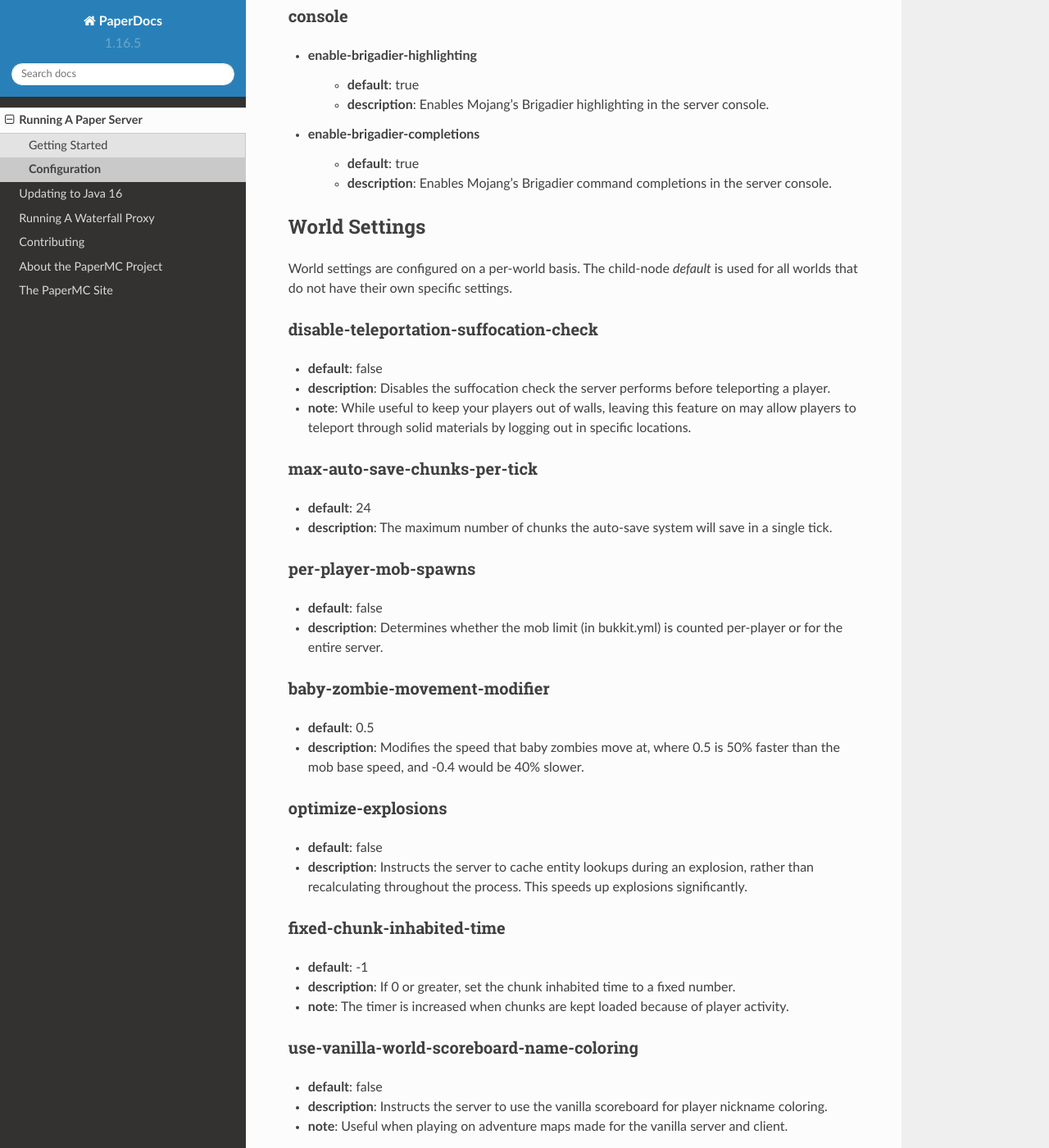
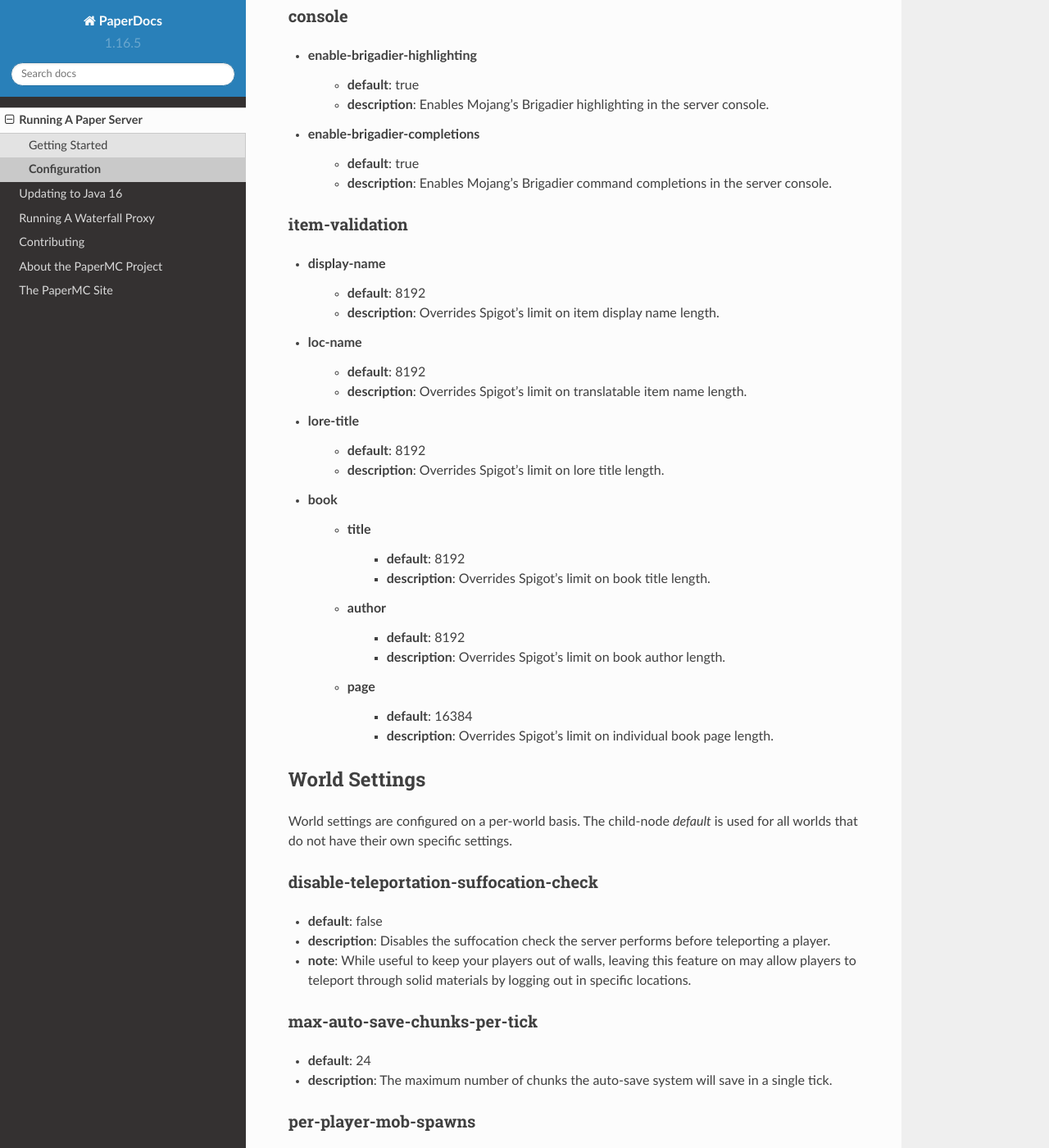
Before and after one commit to PaperMC/PaperDocs, a Sphinx documentation site: the page built from source/server/configuration.rst, in a window 1280 px wide and 1400 px high, scrolled down 6878 px. Shown: the whole window at 82% size. Built offline with Sphinx 7.4.7 and the Read the Docs theme 2.0.0, drawn with Linux system fonts in a browser that asks for light colours; pages that are not in the unit, such as notebooks, are missing from menus; some of the changed text lies outside the part shown.

Commit message:
document item-validation (#67)
https://github.com/PaperMC/Paper/commit/7ad8498c32699fbaffa2c90f997b46ab4d139a38

```diff
--- a/source/server/configuration.rst
+++ b/source/server/configuration.rst
@@ -303,6 +303,30 @@ console
 * enable-brigadier-completions
     - **default**: true
     - **description**: Enables Mojang's Brigadier command completions in the server console.
+
+item-validation
+~~~~~~~~~~~~~~~
+* display-name
+    - **default**: 8192
+    - **description**: Overrides Spigot's limit on item display name length.
+* loc-name
+    - **default**: 8192
+    - **description**: Overrides Spigot's limit on translatable item name
+      length.
+* lore-title
+    - **default**: 8192
+    - **description**: Overrides Spigot's limit on lore title length.
+* book
+    * title
+        - **default**: 8192
+        - **description**: Overrides Spigot's limit on book title length.
+    * author
+        - **default**: 8192
+        - **description**: Overrides Spigot's limit on book author length.
+    * page
+        - **default**: 16384
+        - **description**: Overrides Spigot's limit on individual book page
+          length.
 
 World Settings
 ==============
```
Also changed, not shown: other parts of source/server/configuration.rst (+1 -1 lines).
